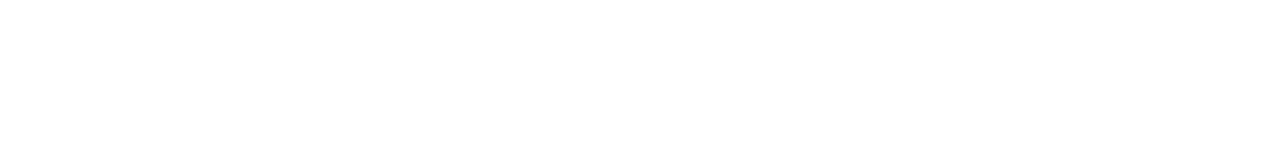
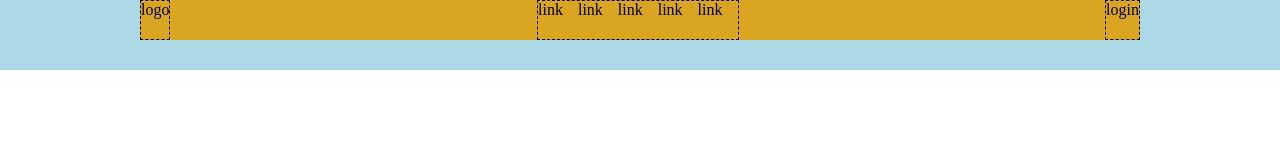
Before and after one commit to andreaconv/htmlcss-struttura-discord, a plain HTML site: page index.html in a window 1280 px wide. Drawn offline with Linux system fonts and the light colour scheme.

Commit message:
[add] parziale <header>

```diff
--- a/CSS/style.css
+++ b/CSS/style.css
@@ -1,5 +1,43 @@
+/* GENERAL */
 *{
   padding: 0;
   margin: 0;
   box-sizing: border-box;
 }
+.container{
+  margin: 0 auto;
+  max-width: 1000px;
+}
+.border{
+  border: 1px dashed black;
+}
+
+header{
+  width: 100%;
+  height: 70px;
+  background-color: #add8e6;
+}
+
+.topmenu{
+  display: flex;
+  justify-content: space-between;
+
+  height: 40px;
+  background-color: #daa520;
+}
+nav .border{
+  width: 60%;
+}
+
+nav ul{
+  display: flex;
+  flex-wrap: wrap;
+  list-style: none;
+}
+nav ul li{
+  margin-right: 15px;
+}
+nav ul li a{
+  color: black;
+  text-decoration: none;
+}
--- a/index.html
+++ b/index.html
@@ -4,9 +4,31 @@
   <meta charset="UTF-8">
   <meta http-equiv="X-UA-Compatible" content="IE=edge">
   <meta name="viewport" content="width=device-width, initial-scale=1.0">
+  <link rel="stylesheet" href="CSS/style.css">
   <title>Document</title>
 </head>
 <body>
 
+  <header>
+
+    <div class="container topmenu">
+
+      <div class="border">logo</div>
+
+      <nav class="border">
+        <ul>
+          <li><a href="#">link</a></li>
+          <li><a href="#">link</a></li>
+          <li><a href="#">link</a></li>
+          <li><a href="#">link</a></li>
+          <li><a href="#">link</a></li>
+        </ul>
+      </nav>
+
+      <div class="border">login</div>
+    </div>
+
+  </header>
+
 </body>
 </html>
```
